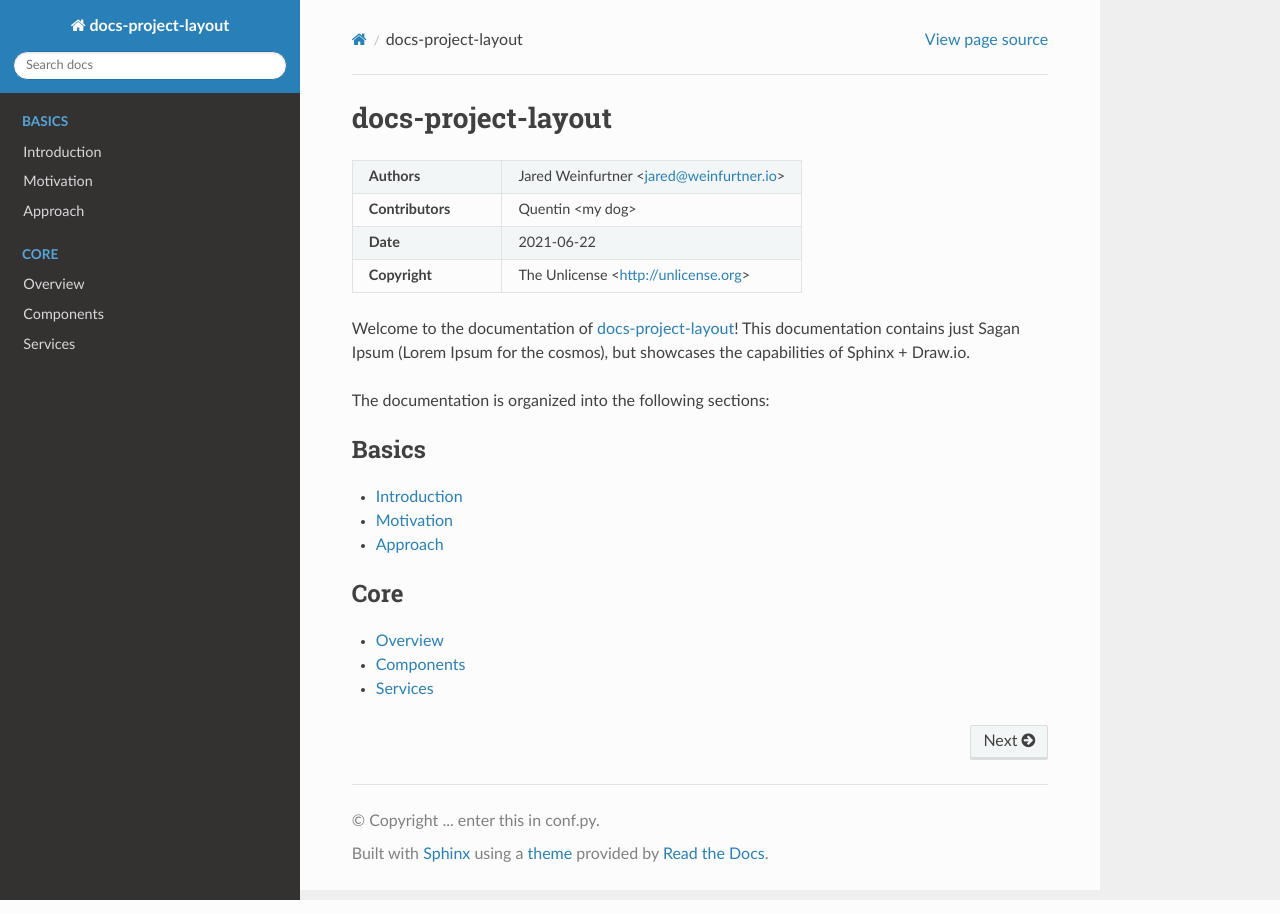
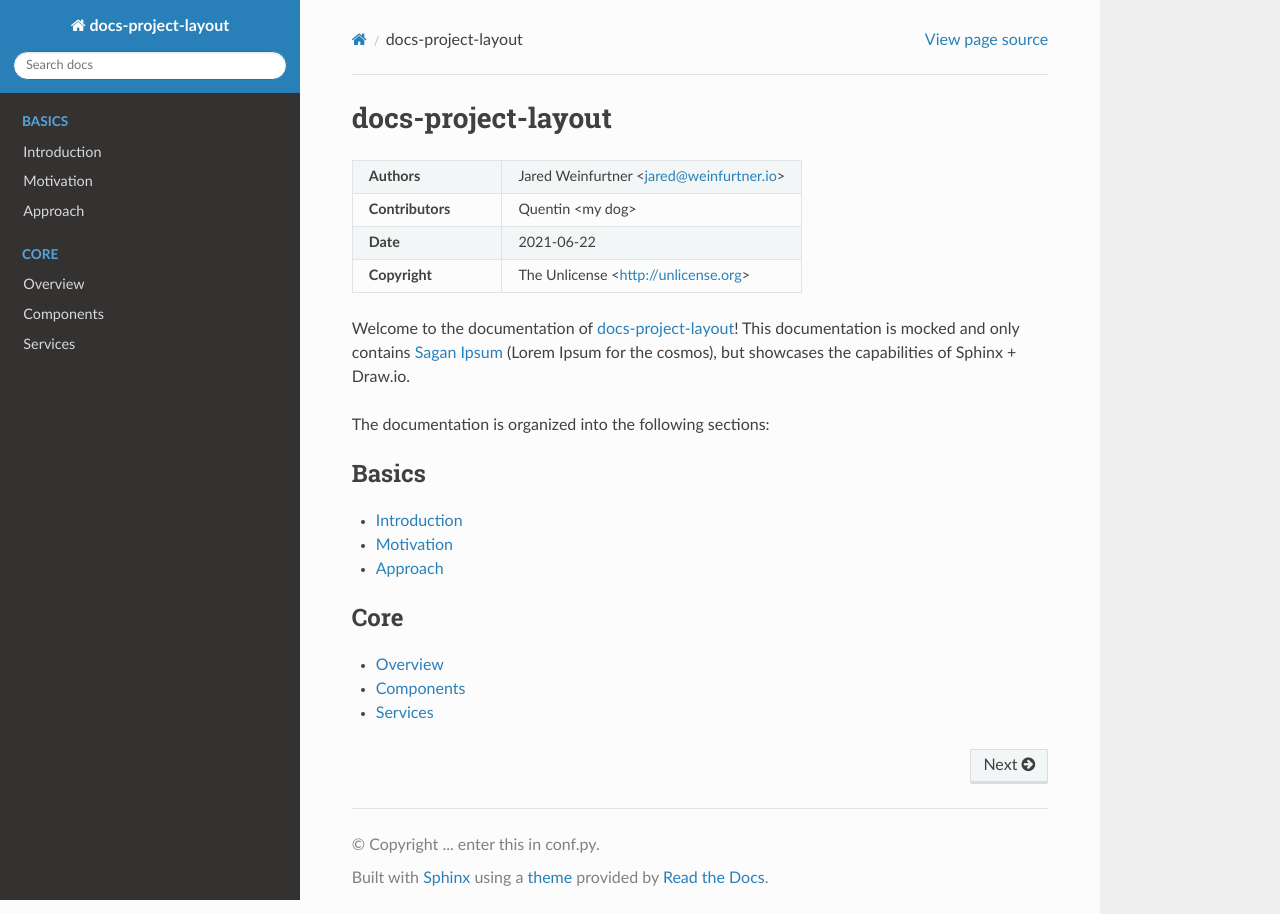
Before and after one commit to jaredweinfurtner/docs-project-layout, a Sphinx documentation site: the page built from docs/source/index.rst, in a window 1280 px wide. Built offline with Sphinx 7.4.7 and the Read the Docs theme 2.0.0, drawn with Linux system fonts in a browser that asks for light colours.

Commit message:
added link reference to Sagan Ipsum project
Signed-off-by: Jared Weinfurtner <jared@weinfurtner.io>

```diff
--- a/docs/source/index.rst
+++ b/docs/source/index.rst
@@ -16,7 +16,7 @@ docs-project-layout
    * - **Copyright**
      - The Unlicense <http://unlicense.org>
 
-Welcome to the documentation of `docs-project-layout <https://github.com/jaredweinfurtner/docs-project-layout>`_!  This documentation contains just Sagan Ipsum (Lorem Ipsum for the cosmos), but showcases the capabilities of Sphinx + Draw.io.
+Welcome to the documentation of `docs-project-layout <https://github.com/jaredweinfurtner/docs-project-layout>`_!  This documentation is mocked and only contains `Sagan Ipsum <http://saganipsum.com/>`_ (Lorem Ipsum for the cosmos), but showcases the capabilities of Sphinx + Draw.io.
 
 .. only:: html
 
```
